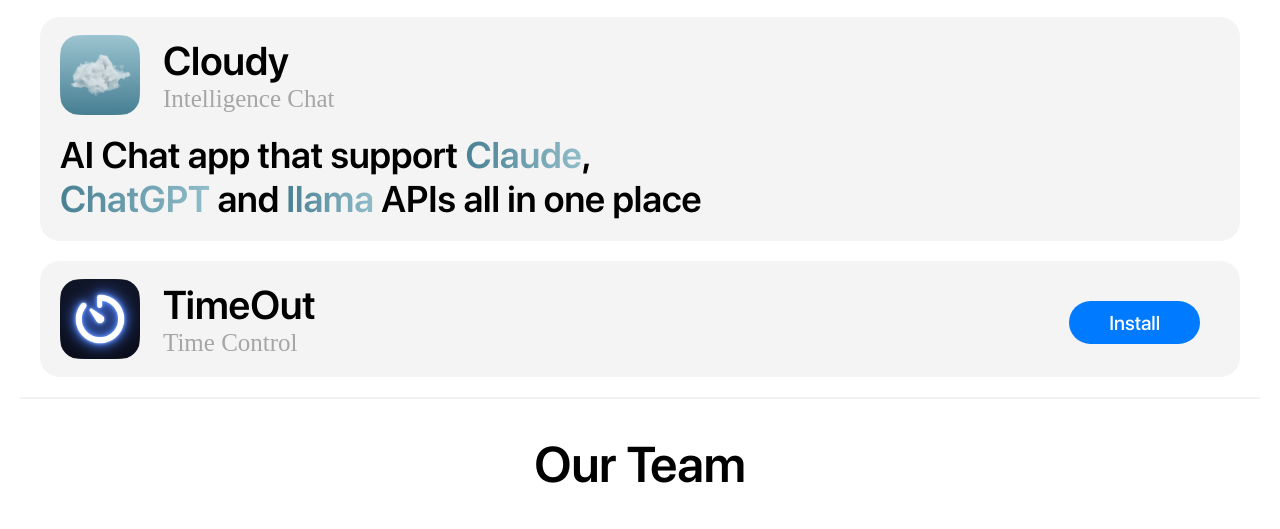
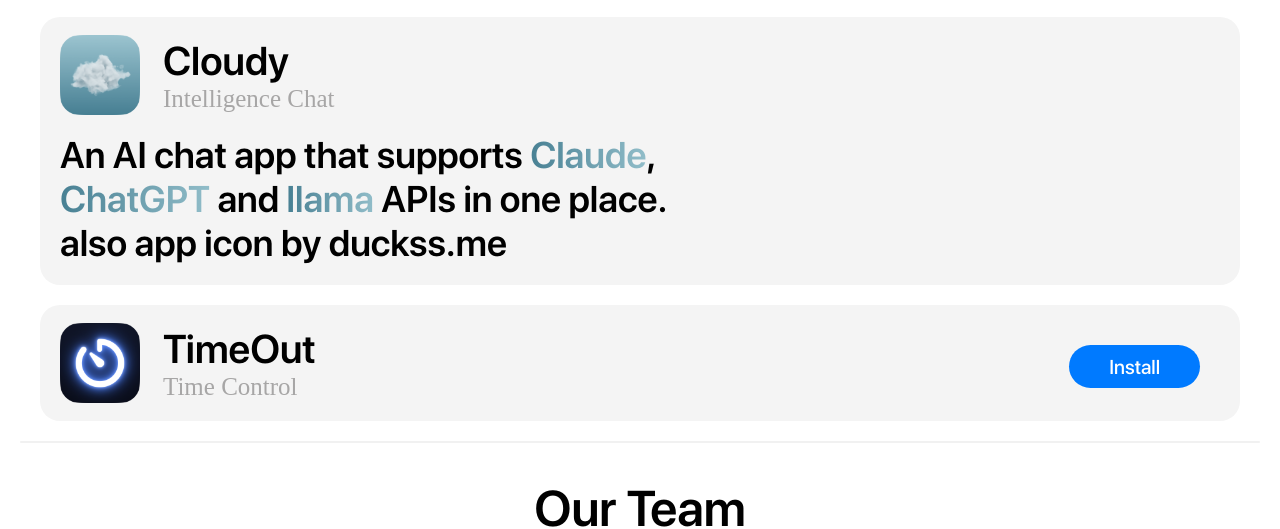
Before and after one commit to slds1/website, a plain HTML site: page index.html in a window 1280 px wide. Shown: the part 1025-1554 px from the top of the page. Drawn offline with Linux system fonts and the light colour scheme; a web font is replaced by a local one.

Commit message:
Cloudy w AN

```diff
--- a/index.html
+++ b/index.html
@@ -87,9 +87,8 @@
       </div>
     </div>
     <div class="content-h-reimagined" style="padding-left: 20px; padding-right: 20px; padding-bottom: 20px;">
-      AI Chat app that support <span class="cloudy-gradient-text">Claude</span>,<br>
-      <span class="cloudy-gradient-text">ChatGPT</span> and <span class="cloudy-gradient-text">llama</span> APIs
-      all in one place
+      An AI chat app that supports <span class="cloudy-gradient-text">Claude</span>,<br>
+      <span class="cloudy-gradient-text">ChatGPT</span> and <span class="cloudy-gradient-text">llama</span> APIs in one place.<br>also app icon by duckss.me
     </div>
   </div>
   <div style="height: 20px;"></div>
```
